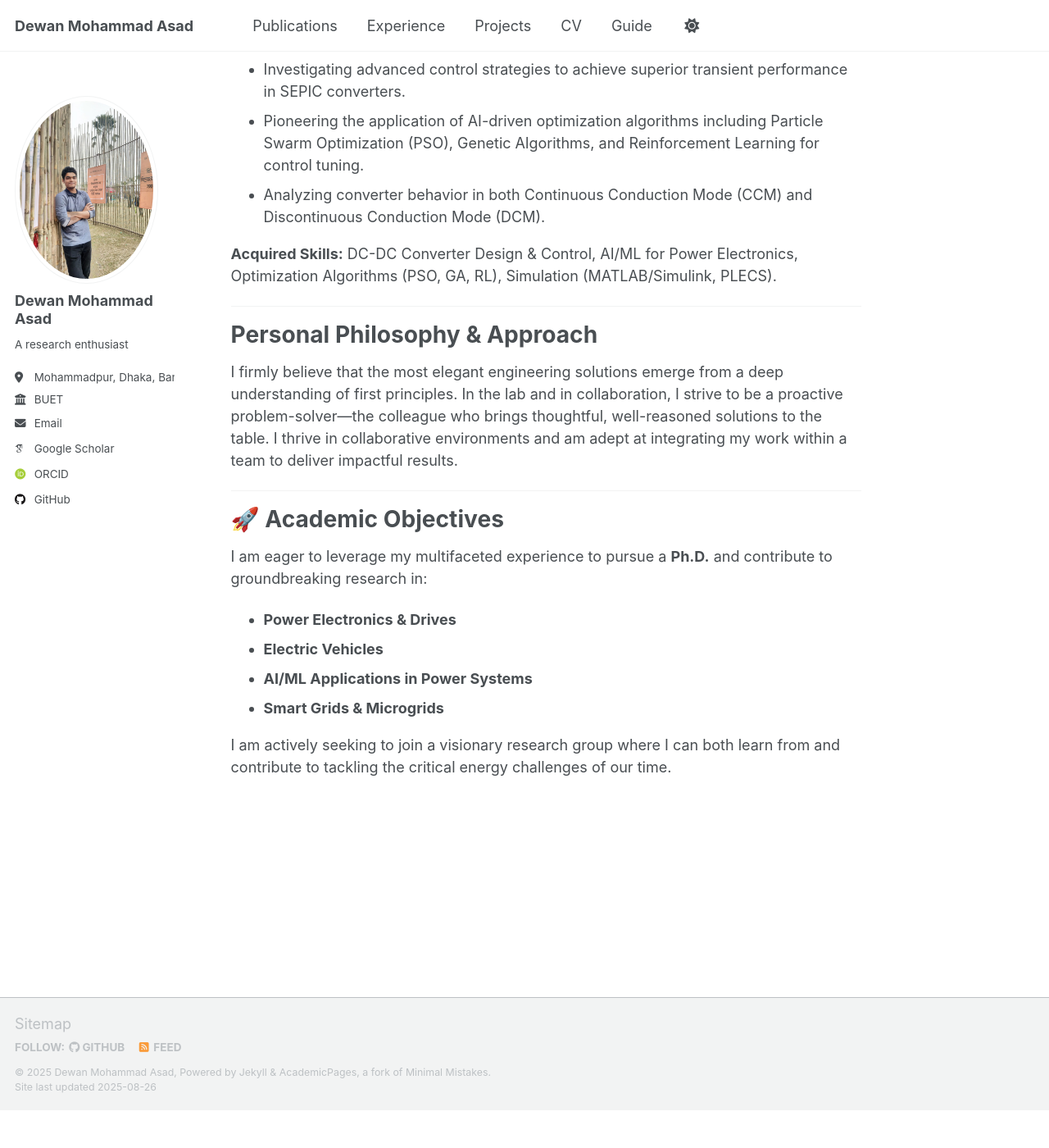
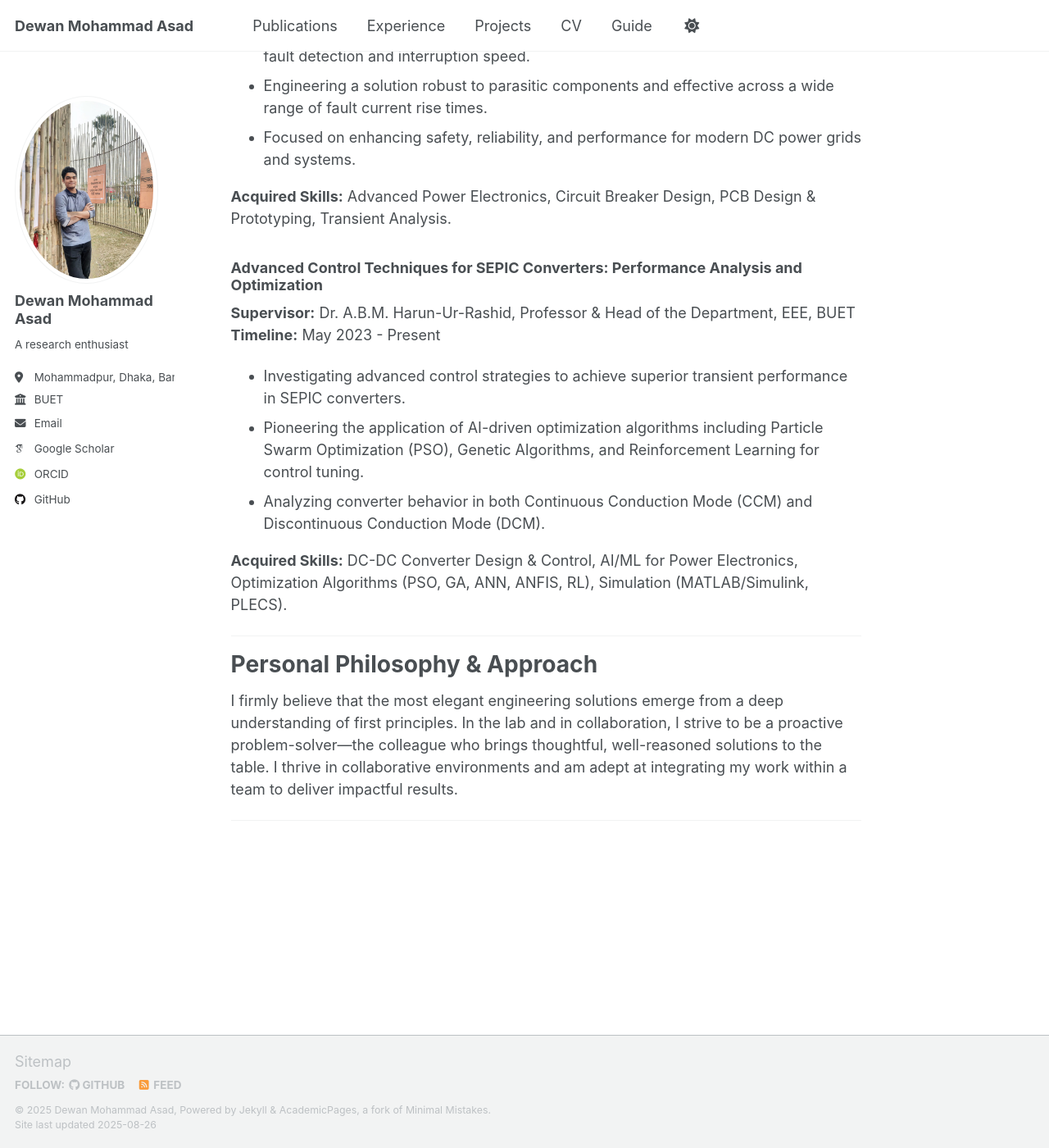
Before and after one commit to dewan-mohammad-asad-d1a/dewan-mohammad-asad-d1a.github.io, a Jekyll site: the page built from _pages/about.md, in a window 1280 px wide and 1400 px high, scrolled down 1351 px. Shown: the whole window at 82% size. Built offline with Jekyll 4.4.1, drawn with Linux system fonts in a browser that asks for light colours; some web fonts are replaced; a script that is not in the unit is left out; before the commit the page ends 2705 px from its top, so only the background shows below that; some of the changed text lies outside the part shown.

Commit message:
Update about.md

```diff
--- a/_pages/about.md
+++ b/_pages/about.md
@@ -44,7 +56,7 @@ Research Highlights
 - Pioneering the application of AI-driven optimization algorithms including Particle Swarm Optimization (PSO), Genetic Algorithms, and Reinforcement Learning for control tuning.
 - Analyzing converter behavior in both Continuous Conduction Mode (CCM) and Discontinuous Conduction Mode (DCM).
 
-**Acquired Skills:** DC-DC Converter Design & Control, AI/ML for Power Electronics, Optimization Algorithms (PSO, GA, RL), Simulation (MATLAB/Simulink, PLECS).
+**Acquired Skills:** DC-DC Converter Design & Control, AI/ML for Power Electronics, Optimization Algorithms (PSO, GA, ANN, ANFIS, RL), Simulation (MATLAB/Simulink, PLECS).
 
 ---
 
@@ -54,14 +66,3 @@ Personal Philosophy & Approach
 I firmly believe that the most elegant engineering solutions emerge from a deep understanding of first principles. In the lab and in collaboration, I strive to be a proactive problem-solver—the colleague who brings thoughtful, well-reasoned solutions to the table. I thrive in collaborative environments and am adept at integrating my work within a team to deliver impactful results.
 
 ---
-
-🚀 Academic Objectives
-===================
-I am eager to leverage my multifaceted experience to pursue a **Ph.D.** and contribute to groundbreaking research in:
-
-*   **Power Electronics & Drives**
-*   **Electric Vehicles**
-*   **AI/ML Applications in Power Systems**
-*   **Smart Grids & Microgrids**
-
-I am actively seeking to join a visionary research group where I can both learn from and contribute to tackling the critical energy challenges of our time.
```
Also changed, not shown: other parts of _pages/about.md (+12 -0 lines).
